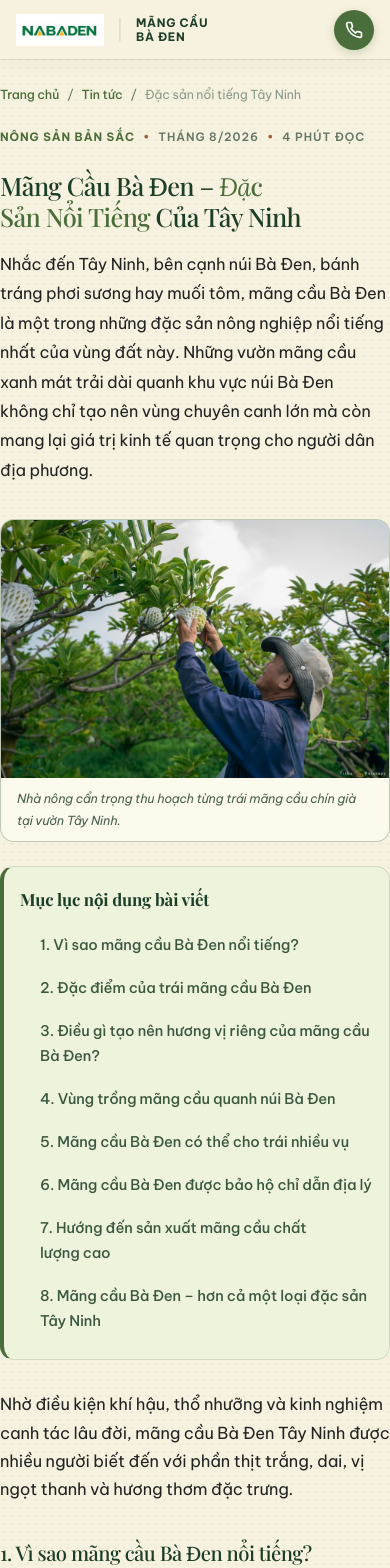
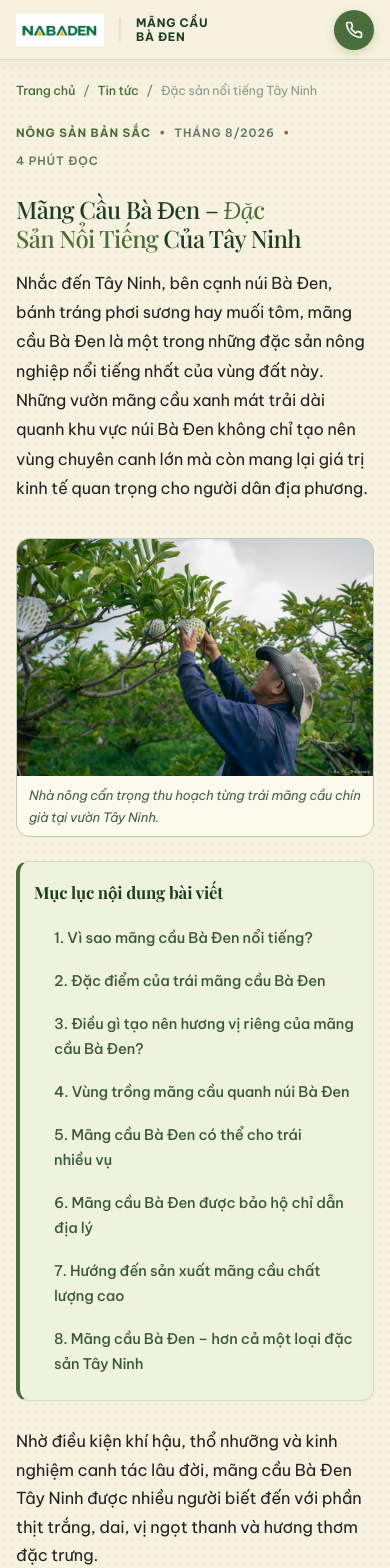
Before and after one commit to minhmarcom/mang-cau-ba-den, a Next.js app: page /tin-tuc/mang-cau-ba-den-dac-san-tay-ninh in a window 390 px wide. Shown: the top 1568 px of the page. Built offline with nearby package versions, Linux system fonts and the light colour scheme; a web font is replaced by a local one.

Commit message:
Khắc phục triệt để lỗi ảnh và nội dung tràn viền ngang trên mobile ở tất cả bài viết tin tức

```diff
--- a/app/globals.css
+++ b/app/globals.css
@@ -1768,18 +1768,21 @@
 /* Mobile Responsive */
 @media (max-width: 768px) {
   .article-container {
-    padding: 24px clamp(16px, 4vw, 20px) 60px;
+    padding: 20px 16px 60px !important;
+    width: 100% !important;
+    max-width: 100% !important;
+    box-sizing: border-box !important;
   }
 
   .article-content,
   .post-content,
   .entry-content,
   .article-body {
-    max-width: 100%;
-    width: 100%;
-    padding-inline: 0;
+    max-width: 100% !important;
+    width: 100% !important;
     font-size: 16.5px;
     line-height: 1.72;
+    box-sizing: border-box !important;
   }
 
   .article-content p,
@@ -1787,70 +1790,114 @@
   .entry-content p,
   .article-body p {
     margin-bottom: 18px;
+    max-width: 100%;
   }
 
   .article-content h1,
   .post-content h1,
   .entry-content h1,
   .article-title {
-    font-size: clamp(25px, 6.5vw, 34px);
+    font-size: clamp(24px, 6vw, 32px) !important;
     line-height: 1.2;
     letter-spacing: -0.025em;
-    margin-bottom: 18px;
+    margin-bottom: 16px;
+    word-break: break-word;
   }
 
   .article-content h2,
   .post-content h2,
   .entry-content h2,
   .article-body h2 {
-    font-size: clamp(20px, 5.2vw, 25px);
+    font-size: clamp(20px, 5vw, 24px) !important;
     line-height: 1.28;
-    margin-top: 36px;
+    margin-top: 32px;
     margin-bottom: 14px;
+    word-break: break-word;
   }
 
   .article-content h3,
   .post-content h3,
   .entry-content h3,
   .article-body h3 {
-    font-size: clamp(17.5px, 4.4vw, 21px);
+    font-size: clamp(17px, 4.2vw, 20px) !important;
     line-height: 1.32;
-    margin-top: 26px;
+    margin-top: 24px;
     margin-bottom: 10px;
-  }
-
-  .article-hero-media {
-    margin: 0 0 24px;
-    border-radius: 14px;
-  }
-
-  .article-hero-media img {
-    max-height: 280px;
+    word-break: break-word;
+  }
+
+  .article-hero-media,
+  .article-inline-image,
+  figure {
+    width: 100% !important;
+    max-width: 100% !important;
+    margin: 18px 0 24px !important;
+    border-radius: 14px !important;
+    overflow: hidden !important;
+    box-sizing: border-box !important;
+  }
+
+  .article-hero-media img,
+  .article-inline-image img,
+  figure img {
+    width: 100% !important;
+    max-width: 100% !important;
+    height: auto !important;
+    max-height: 280px !important;
+    object-fit: cover !important;
+    display: block !important;
+  }
+
+  .article-hero-media figcaption,
+  .article-inline-image figcaption,
+  figure figcaption {
+    padding: 8px 12px !important;
+    font-size: 13px !important;
+    box-sizing: border-box !important;
   }
 
   .article-toc {
-    padding: 18px 16px;
-    margin: 20px 0 30px;
-    border-radius: 14px;
+    padding: 16px 14px !important;
+    margin: 18px 0 26px !important;
+    border-radius: 12px !important;
+    max-width: 100% !important;
+    box-sizing: border-box !important;
   }
 
   .article-cta-box {
-    padding: 24px 16px;
-    margin: 32px 0;
-    border-radius: 16px;
+    padding: 22px 14px !important;
+    margin: 28px 0 !important;
+    border-radius: 14px !important;
+    max-width: 100% !important;
+    box-sizing: border-box !important;
   }
 
   .cta-box-buttons {
-    flex-direction: column;
-    width: 100%;
-    gap: 10px;
+    flex-direction: column !important;
+    width: 100% !important;
+    gap: 10px !important;
   }
 
   .btn-call, .btn-zalo {
-    width: 100%;
-    justify-content: center;
-    text-align: center;
-    box-sizing: border-box;
+    width: 100% !important;
+    justify-content: center !important;
+    text-align: center !important;
+    box-sizing: border-box !important;
+  }
+
+  .table-responsive {
+    width: 100% !important;
+    max-width: 100% !important;
+    margin: 18px 0 24px !important;
+    overflow-x: auto !important;
+    -webkit-overflow-scrolling: touch !important;
+    border-radius: 10px !important;
+    box-sizing: border-box !important;
+  }
+
+  .custom-table {
+    min-width: 480px !important;
+    width: 100% !important;
   }
 }
 
```
